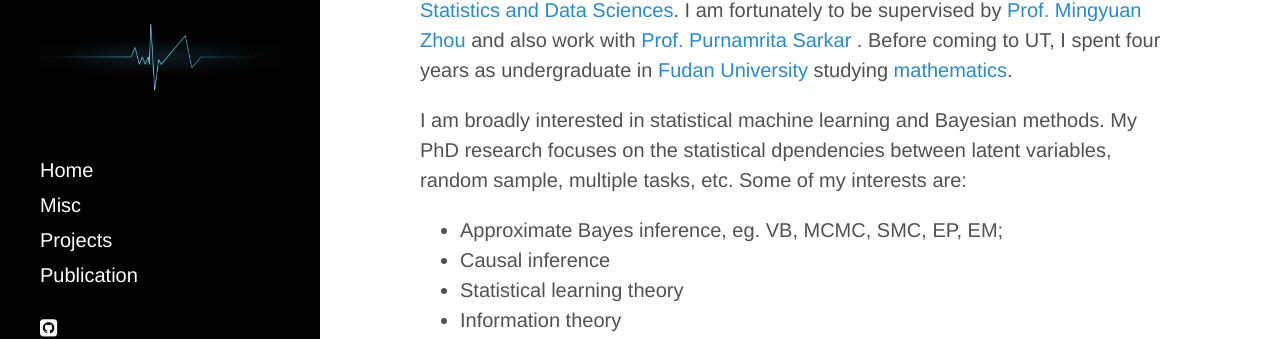
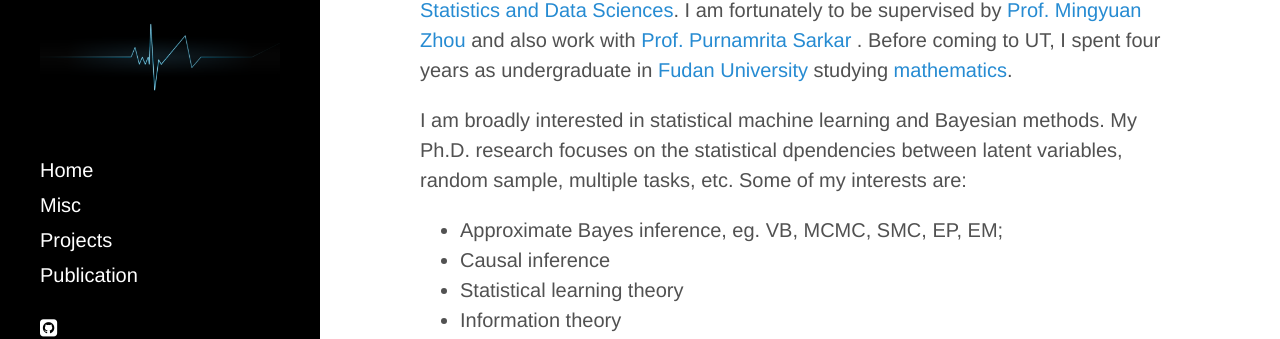
Before and after one commit to mingzhang-yin/mingzhang-yin.github.io, a Jekyll site: the page built from index.md, in a window 1280 px wide. Shown: the part 155-494 px from the top of the page. Built offline with Jekyll 4.4.1, drawn with Linux system fonts in a browser that asks for light colours; nearby versions of some CDN libraries.

Commit message:
Update index.md

```diff
--- a/index.md
+++ b/index.md
@@ -14,7 +14,7 @@
   <a href="https://www.utexas.edu">The University of Texas at Austin</a> , <a href="https://stat.utexas.edu">Department of Statistics and Data Sciences</a>. I am fortunately to be supervised by
   <a href="https://mingyuanzhou.github.io">Prof. Mingyuan Zhou</a> and also work with   <a href="https://psarkar.github.io"> Prof. Purnamrita Sarkar </a>.  Before coming to UT, I spent four years as undergraduate in <a href="http://www.fudan.edu.cn/en/"> Fudan University</a> studying <a href="http://math.fudan.edu.cn/olden/Index.htm"> mathematics</a>.
 
-  <p> I am broadly interested in statistical machine learning and Bayesian methods. My PhD research focuses on the statistical dpendencies between latent variables, random sample, multiple tasks, etc. Some of my interests are: </p>
+  <p> I am broadly interested in statistical machine learning and Bayesian methods. My Ph.D. research focuses on the statistical dpendencies between latent variables, random sample, multiple tasks, etc. Some of my interests are: </p>
   <p>
   <ul>
   <li> Approximate Bayes inference, eg. VB, MCMC, SMC, EP, EM; </li>
```
